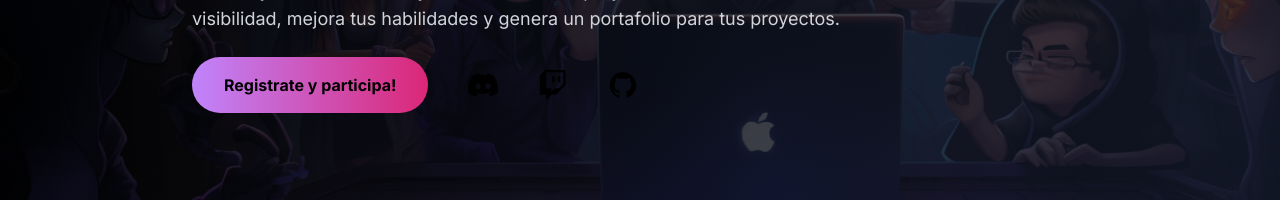
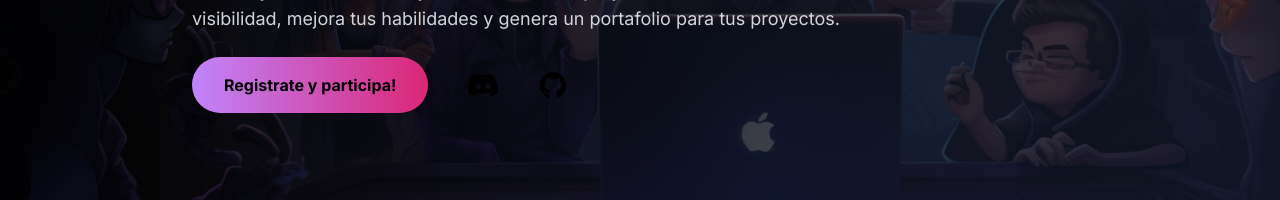
Before and after one commit to geekhadev/openfeedback, a Next.js app: page / in a window 1280 px wide. Shown: the part 445-645 px from the top of the page. Built offline with nearby package versions, Linux system fonts and the light colour scheme.

Commit message:
refactor: se elimino el enlaze de twitch

```diff
--- a/src/components/SocialIcons.js
+++ b/src/components/SocialIcons.js
@@ -1,23 +1,21 @@
-import { BsDiscord, BsTwitch } from 'react-icons/bs'
+import { BsDiscord } from 'react-icons/bs'
 import { AiFillGithub } from 'react-icons/ai'
 
 const SocialIcons = () => {
   return (
     <>
       <a
-        href='#'
+        rel='noreferrer'
+        target='_blank'
+        href='https://discord.gg/VRXCPxwq'
         className='my-auto transition duration-300 ease-in-out hover:text-blue-500'
       >
         {<BsDiscord size={30} />}
       </a>
       <a
-        href='#'
-        className='my-auto transition duration-300 ease-in-out hover:text-purple-700'
-      >
-        {<BsTwitch size={30} />}
-      </a>
-      <a
-        href='#'
+        rel='noreferrer'
+        target='_blank'
+        href='https://github.com/geekhadev/openfeedback'
         className='my-auto transition duration-300 ease-in-out hover:text-gray-700'
       >
         {<AiFillGithub size={30} />}
```
